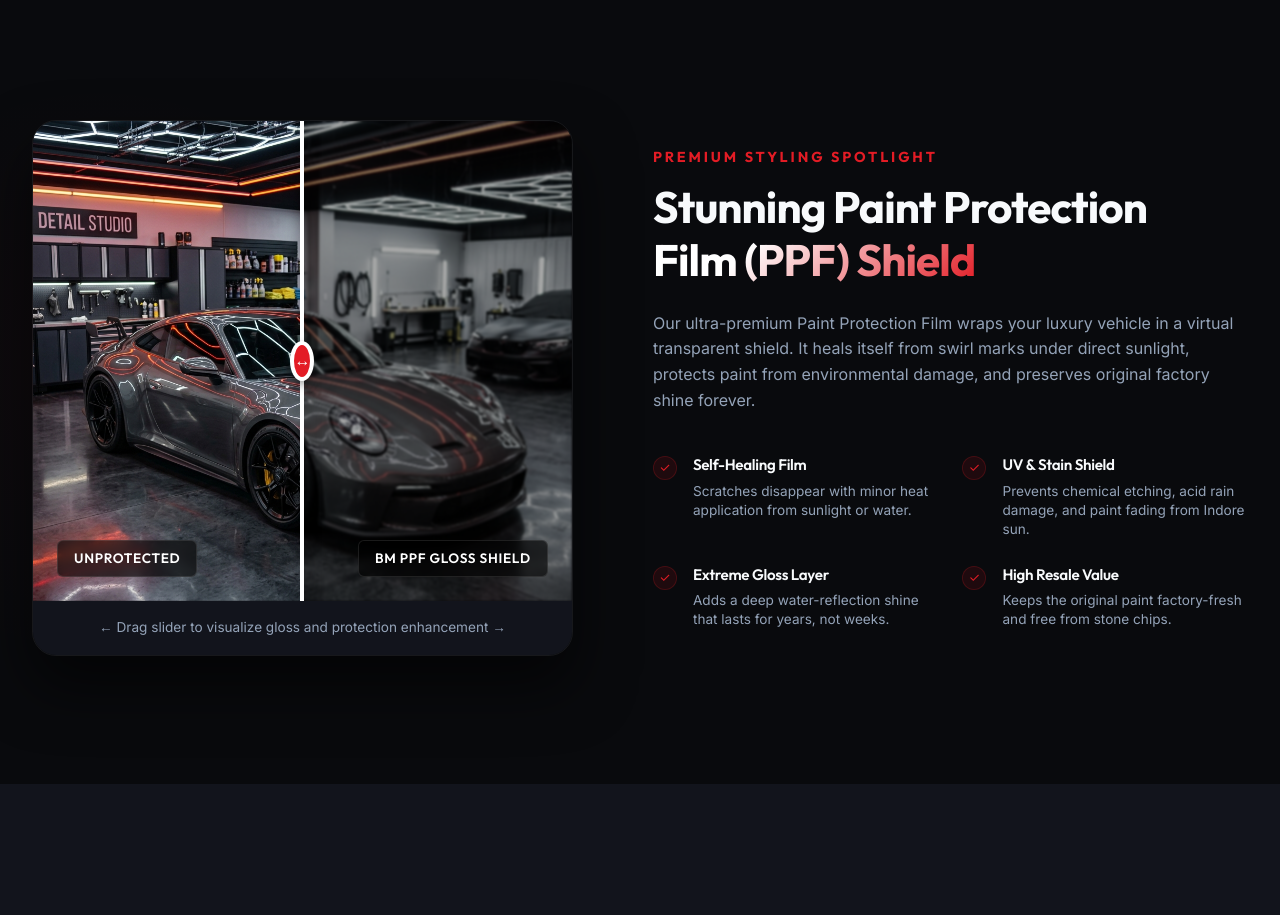
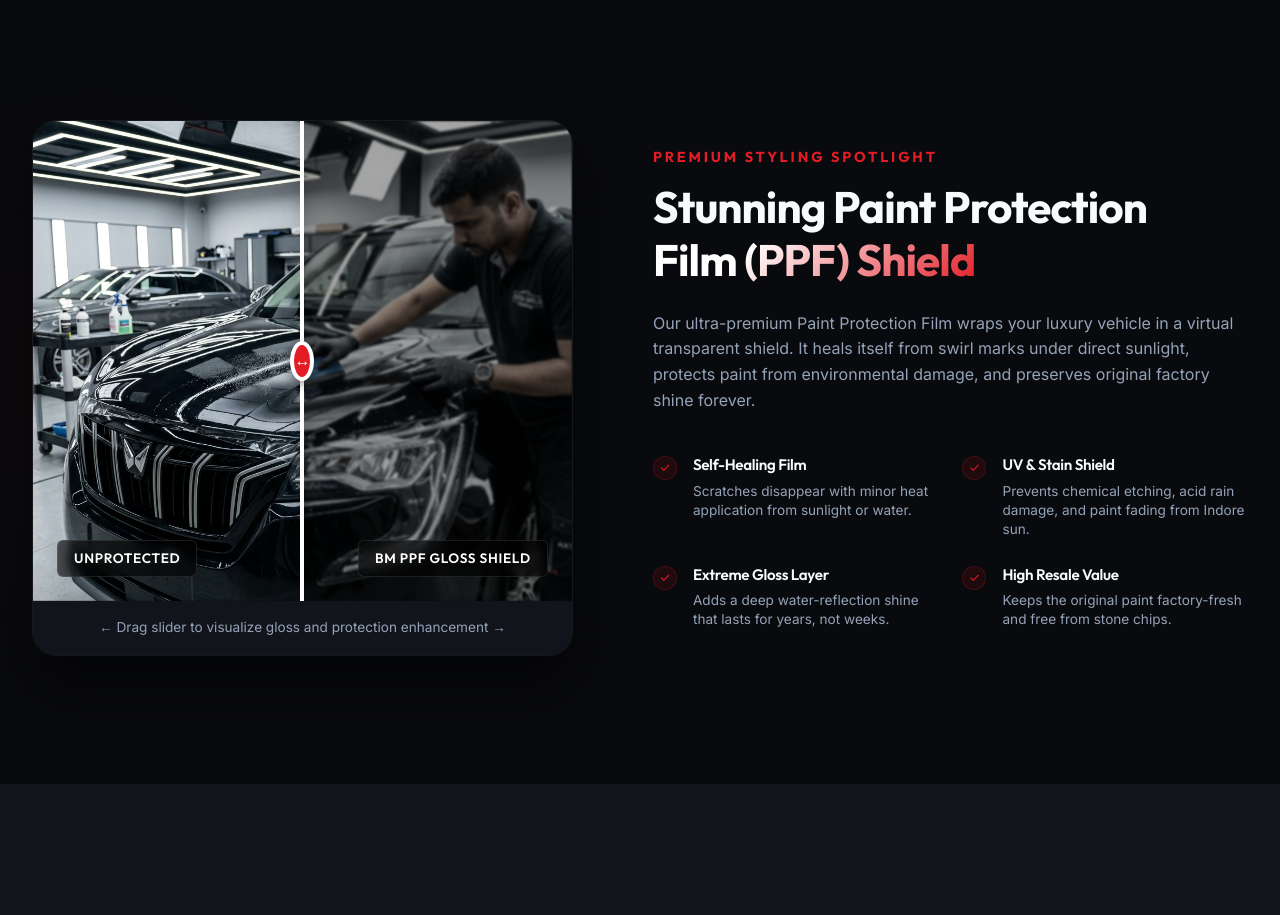
Before and after one commit to neeraj1912/bmMotors, a Next.js app: page / in a window 1280 px wide. Shown: the part 1000-1915 px from the top of the page. Built offline with nearby package versions, Linux system fonts and the light colour scheme.

Commit message:
Update PPF showcase slider to use Mahindra XUV700 image

```diff
--- a/src/app/page.js
+++ b/src/app/page.js
@@ -355,7 +355,7 @@ export default function Home() {
               {/* BEFORE: Without PPF (Slightly faded / blurred) */}
               <div className="slider-image slider-before">
                 <Image
-                  src="/hero_car.png"
+                  src="/ppf_xuv700.png"
                   alt="Without Paint Protection Film"
                   fill
                   style={{ objectFit: "cover", filter: "saturate(0.5) brightness(0.65) blur(0.8px)" }}
@@ -368,7 +368,7 @@ export default function Home() {
                 style={{ clipPath: `polygon(0 0, ${sliderPosition}% 0, ${sliderPosition}% 100%, 0 100%)` }}
               >
                 <Image
-                  src="/hero_car.png"
+                  src="/ppf_xuv700.png"
                   alt="With Paint Protection Film"
                   fill
                   style={{ objectFit: "cover" }}
```
Also changed, not shown: public/ppf_xuv700.png (added).
